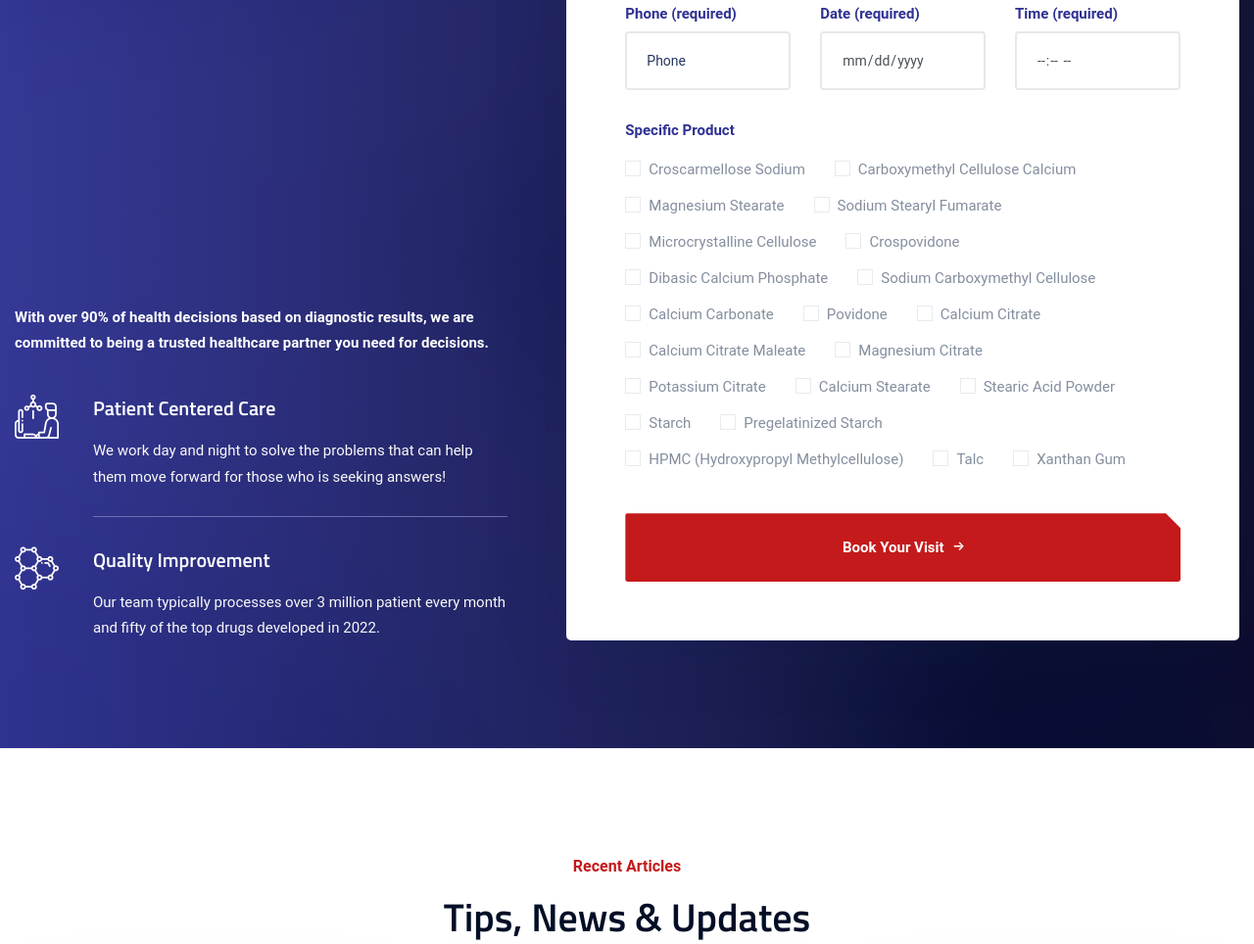
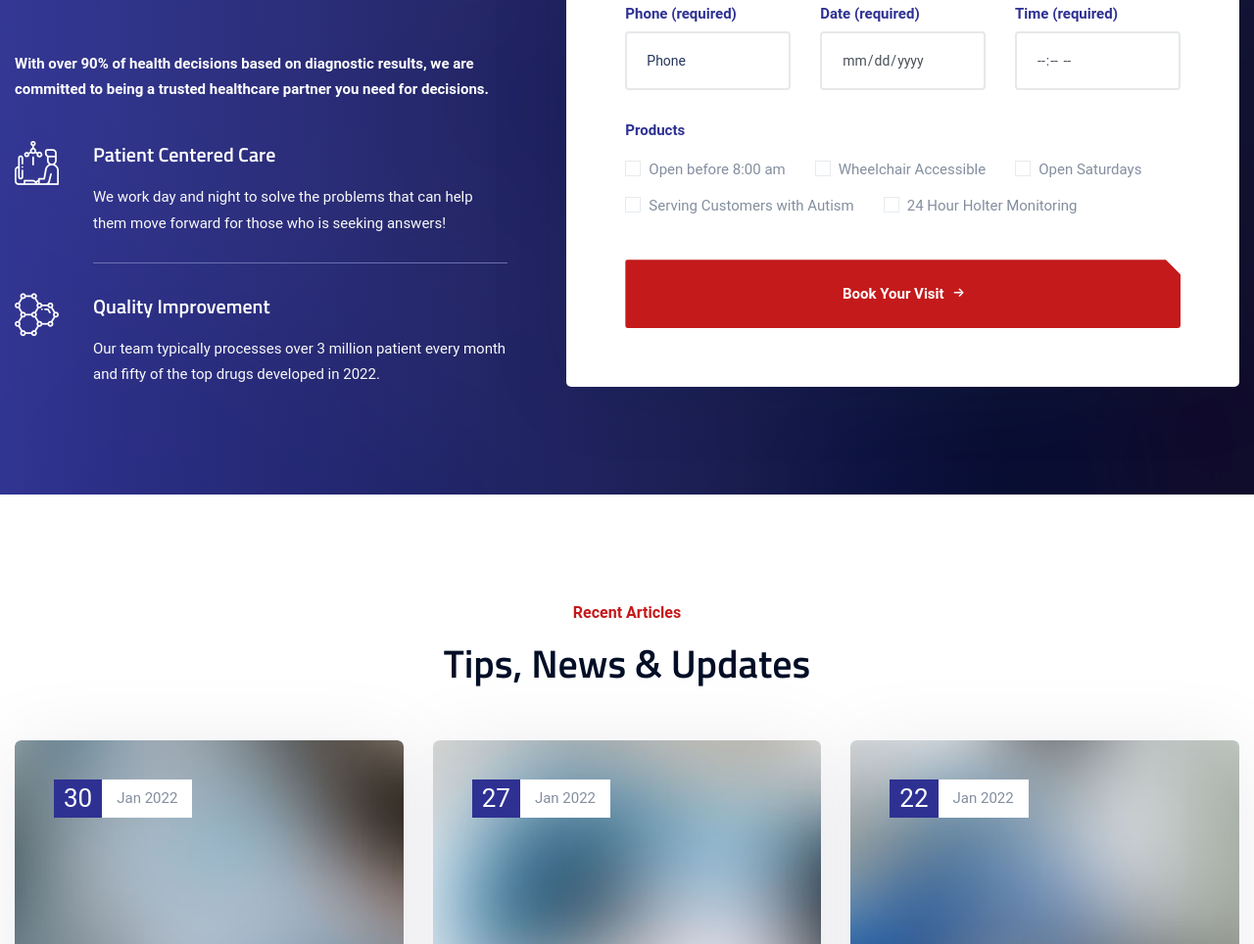
Before and after one commit to acidburn132/Prachin-Chemicals, a website: page index.html in a window 1280 px wide. Shown: the part 7980-8944 px from the top of the page at 98% size. Drawn offline with Linux system fonts and the light colour scheme; files whose address does not match are found by name.

Commit message:
Revert "Update product selection labels and add additional options for clarity and relevance"
This reverts commit 47e46282a54f20c6fffce23234a86cd3d40af973.

```diff
--- a/index.html
+++ b/index.html
@@ -1151,91 +1151,27 @@
                   </div><!-- /.col-lg-4 -->
                   <div class="col-12">
                     <div class="form-group">
-                      <label class="mb-20">Specific Product</label>
+                      <label class="mb-20">Products</label>
                       <div class="d-flex flex-wrap checkbox-controls">
                         <div class="custom-control custom-checkbox">
                           <input type="checkbox" class="custom-control-input" id="customCheck6">
-                          <label class="custom-control-label" for="customCheck6"> Croscarmellose Sodium</label>
+                          <label class="custom-control-label" for="customCheck6"> Open before 8:00 am</label>
                         </div>
                         <div class="custom-control custom-checkbox">
                           <input type="checkbox" class="custom-control-input" id="customCheck7">
-                          <label class="custom-control-label" for="customCheck7">Carboxymethyl Cellulose Calcium</label>
+                          <label class="custom-control-label" for="customCheck7">Wheelchair Accessible</label>
                         </div>
                         <div class="custom-control custom-checkbox">
                           <input type="checkbox" class="custom-control-input" id="customCheck8">
-                          <label class="custom-control-label" for="customCheck8">Magnesium Stearate</label>
+                          <label class="custom-control-label" for="customCheck8">Open Saturdays</label>
                         </div>
                         <div class="custom-control custom-checkbox">
                           <input type="checkbox" class="custom-control-input" id="customCheck9">
-                          <label class="custom-control-label" for="customCheck9">Sodium Stearyl Fumarate</label>
+                          <label class="custom-control-label" for="customCheck9"> Serving Customers with Autism</label>
                         </div>
                         <div class="custom-control custom-checkbox">
                           <input type="checkbox" class="custom-control-input" id="customCheck10">
-                          <label class="custom-control-label" for="customCheck10">Microcrystalline Cellulose</label>
-                        </div>
-                        <div class="custom-control custom-checkbox">
-                          <input type="checkbox" class="custom-control-input" id="customCheck11">
-                          <label class="custom-control-label" for="customCheck11">Crospovidone</label>
-                        </div>
-                        <div class="custom-control custom-checkbox">
-                          <input type="checkbox" class="custom-control-input" id="customCheck12">
-                          <label class="custom-control-label" for="customCheck12">Dibasic Calcium Phosphate</label>
-                        </div>
-                        <div class="custom-control custom-checkbox">
-                          <input type="checkbox" class="custom-control-input" id="customCheck13">
-                          <label class="custom-control-label" for="customCheck13">Sodium Carboxymethyl Cellulose</label>
-                        </div>
-                        <div class="custom-control custom-checkbox">
-                          <input type="checkbox" class="custom-control-input" id="customCheck14">
-                          <label class="custom-control-label" for="customCheck14">Calcium Carbonate</label>
-                        </div>
-                        <div class="custom-control custom-checkbox">
-                          <input type="checkbox" class="custom-control-input" id="customCheck15">
-                          <label class="custom-control-label" for="customCheck15">Povidone</label>
-                        </div>
-                        <div class="custom-control custom-checkbox">
-                          <input type="checkbox" class="custom-control-input" id="customCheck16">
-                          <label class="custom-control-label" for="customCheck16">Calcium Citrate</label>
-                        </div>
-                        <div class="custom-control custom-checkbox">
-                          <input type="checkbox" class="custom-control-input" id="customCheck17">
-                          <label class="custom-control-label" for="customCheck17">Calcium Citrate Maleate</label>
-                        </div>
-                        <div class="custom-control custom-checkbox">
-                          <input type="checkbox" class="custom-control-input" id="customCheck18">
-                          <label class="custom-control-label" for="customCheck18">Magnesium Citrate</label>
-                        </div>
-                        <div class="custom-control custom-checkbox">
-                          <input type="checkbox" class="custom-control-input" id="customCheck19">
-                          <label class="custom-control-label" for="customCheck19">Potassium Citrate</label>
-                        </div>
-                        <div class="custom-control custom-checkbox">
-                          <input type="checkbox" class="custom-control-input" id="customCheck20">
-                          <label class="custom-control-label" for="customCheck20">Calcium Stearate</label>
-                        </div>
-                        <div class="custom-control custom-checkbox">
-                          <input type="checkbox" class="custom-control-input" id="customCheck21">
-                          <label class="custom-control-label" for="customCheck21">Stearic Acid Powder</label>
-                        </div>
-                        <div class="custom-control custom-checkbox">
-                          <input type="checkbox" class="custom-control-input" id="customCheck22">
-                          <label class="custom-control-label" for="customCheck22">Starch</label>
-                        </div>
-                        <div class="custom-control custom-checkbox">
-                          <input type="checkbox" class="custom-control-input" id="customCheck23">
-                          <label class="custom-control-label" for="customCheck23">Pregelatinized Starch</label>
-                        </div>
-                        <div class="custom-control custom-checkbox">
-                          <input type="checkbox" class="custom-control-input" id="customCheck24">
-                          <label class="custom-control-label" for="customCheck24">HPMC (Hydroxypropyl Methylcellulose) </label>
-                        </div>
-                        <div class="custom-control custom-checkbox">
-                          <input type="checkbox" class="custom-control-input" id="customCheck25">
-                          <label class="custom-control-label" for="customCheck25">Talc</label>
-                        </div>
-                        <div class="custom-control custom-checkbox">
-                          <input type="checkbox" class="custom-control-input" id="customCheck26">
-                          <label class="custom-control-label" for="customCheck26">Xanthan Gum</label>
+                          <label class="custom-control-label" for="customCheck10">24 Hour Holter Monitoring</label>
                         </div>
                       </div>
                     </div>
```
